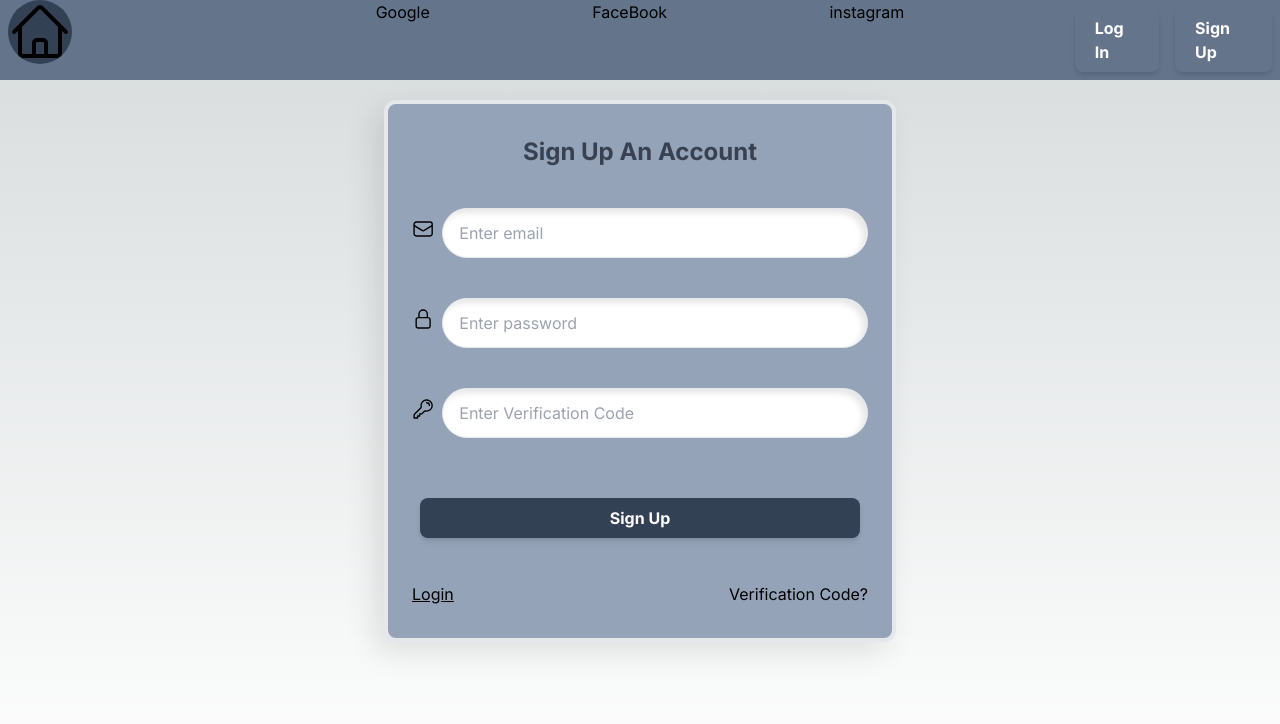
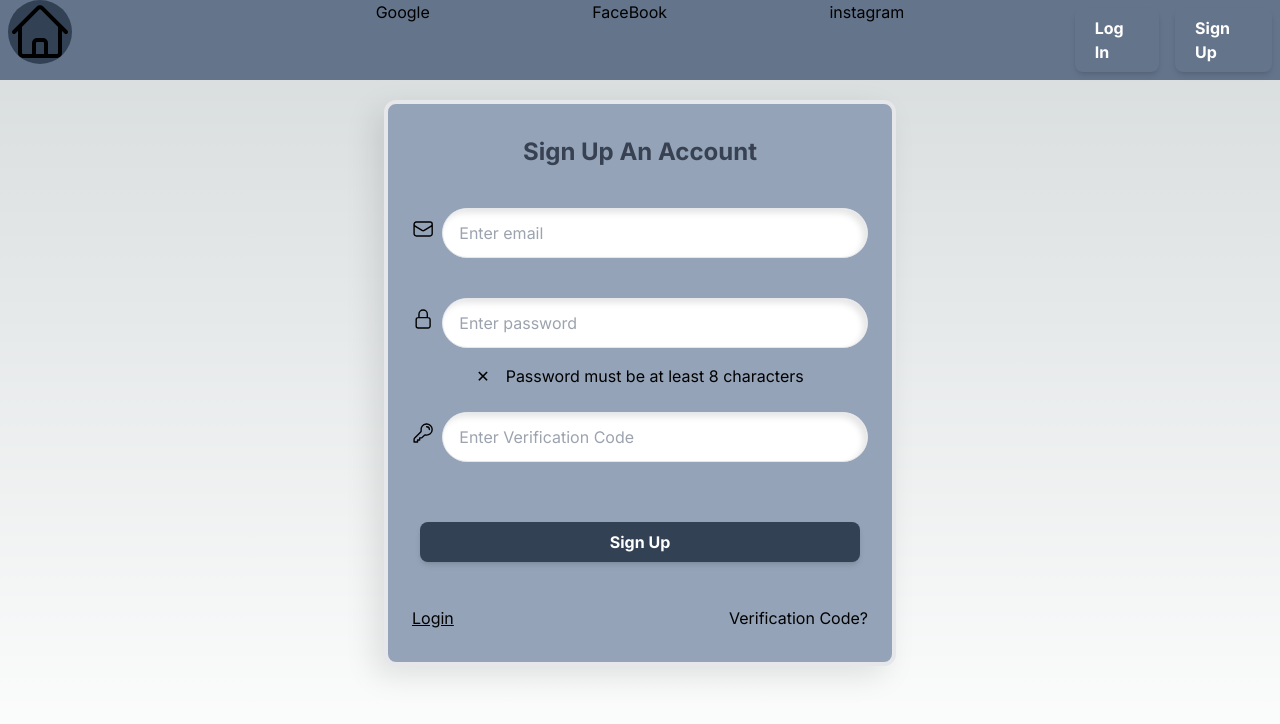
Before and after one commit to GlassesNoGlasses/biscord, a Next.js app: page /signup in a window 1280 px wide. Shown: the top 724 px of the page. Built offline with nearby package versions, Linux system fonts and the light colour scheme.

Commit message:
added password creation requirement

```diff
--- a/app/signup/page.tsx
+++ b/app/signup/page.tsx
@@ -6,6 +6,7 @@ import { LinkItem } from "../interfaces/LinkItem";
 import { useState } from "react";
 import { Modal } from "../components/modal/Modal";
 import { InfoPage } from "../components/info-page/InfoPage";
+import React from "react";
 
 
 export default function Page({}) {
@@ -37,6 +38,9 @@ export default function Page({}) {
             priority: 2
         }
     ];
+
+    // constants
+    const passwordMinLength = 8;
 
     // Form submit handler
     const handleSubmit = async (event: React.FormEvent<HTMLFormElement>) => {
@@ -106,7 +110,13 @@ export default function Page({}) {
                                 required
                             />
                         </div>
-                        <div className="flex items-center flex-row mt-4">
+                        <div className="flex justify-center align-middle">
+                            <span className="pr-4">
+                                {password.length >= passwordMinLength ? <>&#x2713;</> : <span>&#10005;</span>}
+                            </span>
+                            {`Password must be at least ${passwordMinLength} characters`}
+                        </div>
+                        <div className="flex items-center flex-row">
                             <svg xmlns="http://www.w3.org/2000/svg" fill="none" viewBox="0 0 24 24" strokeWidth="1.5" stroke="currentColor" className="size-6 mr-2">
                                 <path strokeLinecap="round" strokeLinejoin="round" d="M15.75 5.25a3 3 0 0 1 3 3m3 0a6 6 0 0 1-7.029 5.912c-.563-.097-1.159.026-1.563.43L10.5 17.25H8.25v2.25H6v2.25H2.25v-2.818c0-.597.237-1.17.659-1.591l6.499-6.499c.404-.404.527-1 .43-1.563A6 6 0 1 1 21.75 8.25Z" />
                             </svg>
```
